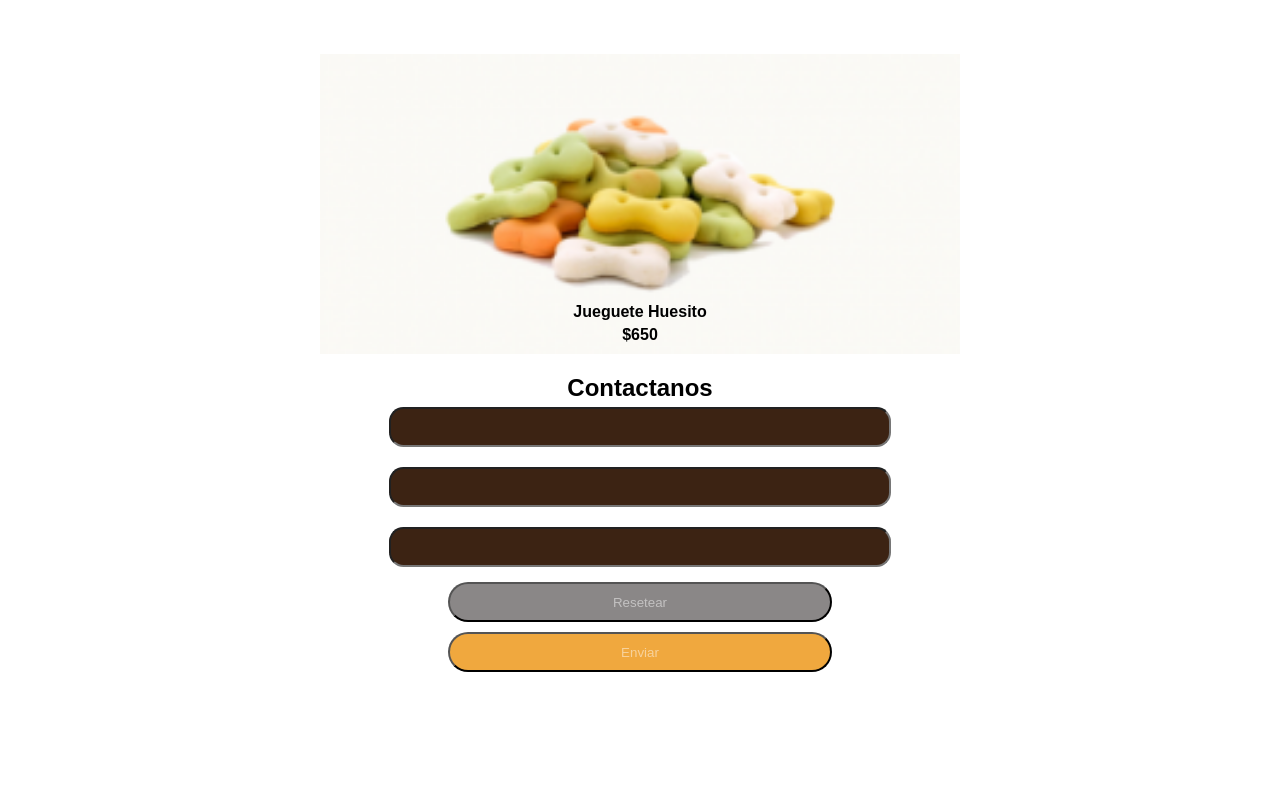
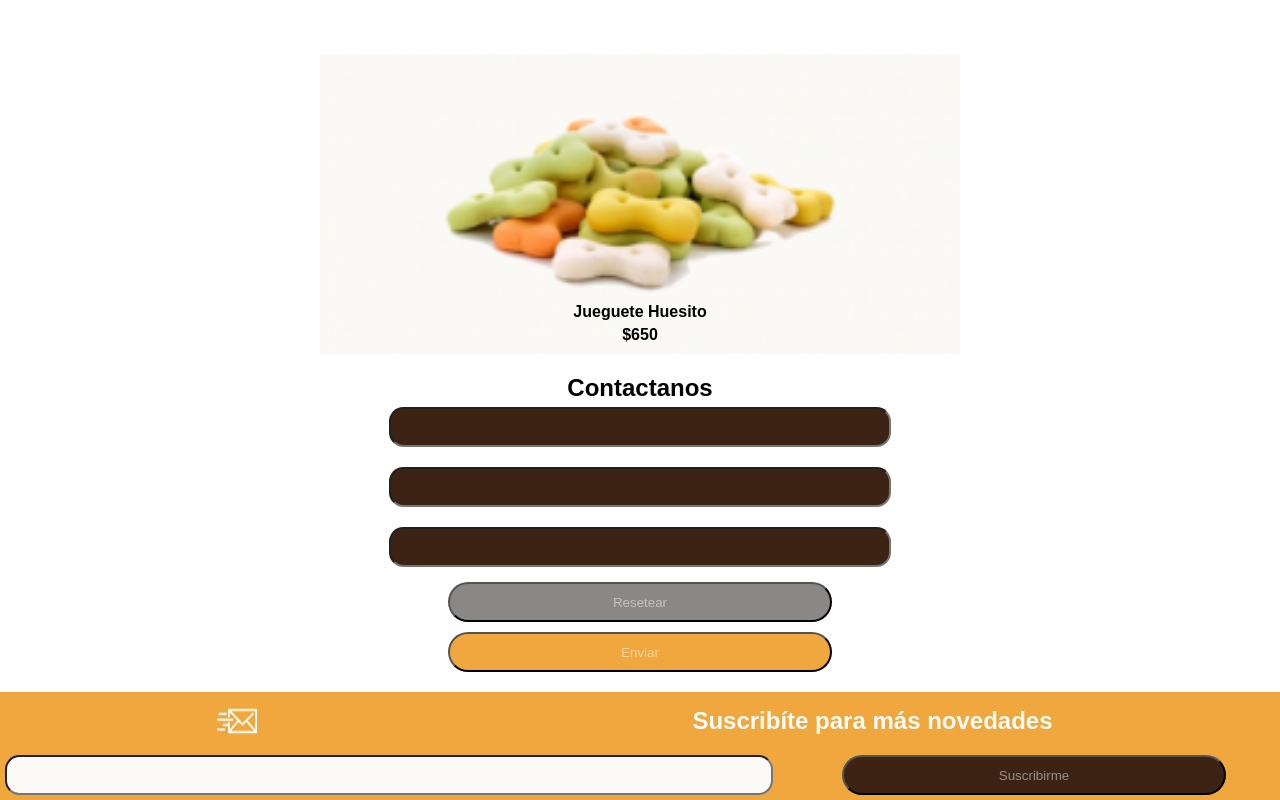
Before and after one commit to martinArg96/Fron-End-M.Drab-entregas-desde-clase-10, a plain HTML site: page clase 13/index.html in a window 1280 px wide. Shown: the part 1496-2296 px from the top of the page. Before the commit the page ends 2168 px from the top, so only its background shows below. Drawn offline with Linux system fonts and the light colour scheme.

Commit message:
section-suscribete-clase13

```diff
--- a/clase 13/estilos/estilo.css
+++ b/clase 13/estilos/estilo.css
@@ -144,3 +144,50 @@ button{
     color: rgba(255, 255, 255, 0.486);
     padding: 3px;
 }
+
+.suscribete{
+    margin-top: 20px;
+}
+
+.suscribete .container{
+    background-color: #F0A83E;
+
+    display: flex;
+    flex-direction: column;
+
+}
+
+.div-correo{
+    display: flex;
+    flex-direction: row;
+    justify-content: space-around;
+    padding: 5px;
+}
+
+.div-correo h3{
+    padding: 10px;
+    font-size: 1.5rem;
+    color: #FBFAF6;
+}
+
+.form-sub{
+    width: 100%;
+    display: flex;
+    flex-direction: row ;
+    justify-content: space-around;
+}
+
+.button-sub{
+    background-color: #3C2313;
+
+    height: 40px;
+    border-radius: 1.3rem;
+    color: rgba(255, 255, 255, 0.486);
+    padding: 3px;
+}
+
+.input-correo{
+    background-color: #FBFAF6;
+    width: 60%;
+    color: black;
+}
--- a/clase 13/index.html
+++ b/clase 13/index.html
@@ -51,6 +51,7 @@
                 </div>
             </div>
         </section>
+
         <section class="formulario">
             <div class="container">
                 <h2 class="form-title">Contactanos</h2>
@@ -63,8 +64,21 @@
                 </form>
             </div>
         </section>
+
         <section class="suscribete">
-            <div class="container"></div>
+            <div class="container">
+                <div class="div-correo">
+                    <img src="images/enviar-correo1.png" alt="">
+                    <h3>Suscribíte para más novedades</h3>
+                </div>
+
+                    <form class="form-sub" action="">
+                        <input class="input-correo" type="text">
+                        <button class="button-sub">Suscribirme</button>
+                    </form>
+
+
+            </div>
         </section>
     </main>
 
```
Also changed, not shown: clase 13/images/enviar-correo1.png (renamed from clase 13/images/enviar-correo 1.png).
